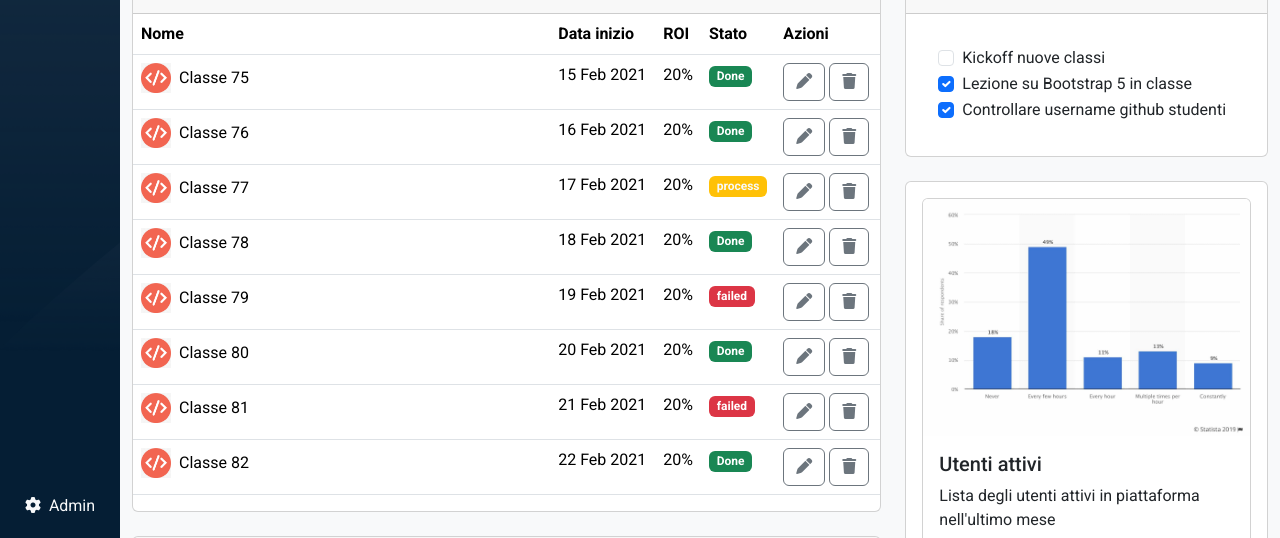
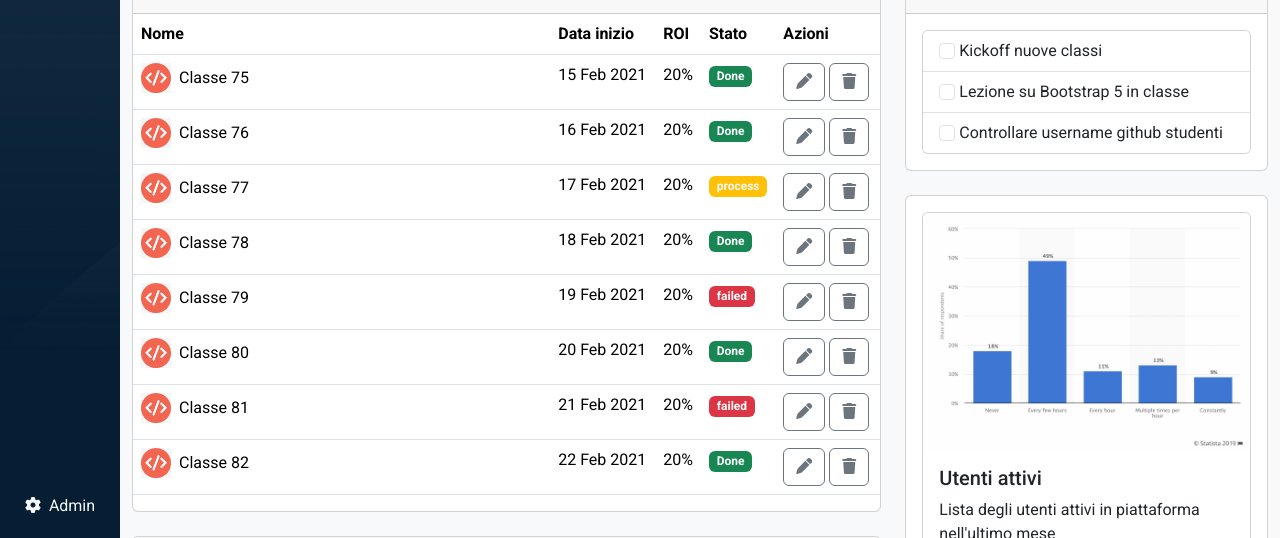
Before and after one commit to WojciechPotoniec/html-css-bootstrap-dashboard, a plain HTML site: page index.html in a window 1280 px wide. Shown: the part 262-800 px from the top of the page. Drawn offline with nearby package versions, Linux system fonts and the light colour scheme.

Commit message:
fixed todo section

```diff
--- a/css/style.css
+++ b/css/style.css
@@ -163,6 +163,9 @@ main {
     .offcanvas.offcanvas-end{
         width: 100%;
     }
+    .container-fluid {
+        flex-direction: column;
+    }
 }
 
 @media screen and (max-width: 576px) {
--- a/index.html
+++ b/index.html
@@ -193,7 +193,7 @@
                                         <label for="formFile" class="form-label">Foto</label>
                                         <input class="form-control" type="file">
                                     </div>
-                                    <div class="form-check p-check ms-3 mb-3">
+                                    <div class="form-check p-check mb-3">
                                         <input class="form-check-input" type="checkbox" value="">
                                         <label class="form-check-label" for="flexCheckDefault">
                                             Seleziona per proseguire
@@ -418,32 +418,35 @@
                                 </div>
                             </div>
                         </div>
-                        <div class="col-12 col-lg-4">
-                            <div class="card mt-4">
+                        <div class="col-12 col-lg-4 mt-4">
+                            <div class="card">
                                 <div class="card-header">
                                     <h2>Todo</h2>
                                 </div>
-                                <div class="card-body m-3">
-                                    <div class="form-check">
-                                        <input class="form-check-input" type="checkbox" value="" id="flexCheckDefault">
+                                <div class="card m-3">
+                                    <ul class="list-group list-group-flush">
+                                        <li class="list-group-item">
+                                            <input class="form-check-input" type="checkbox" value=""
+                                                id="flexCheckDefault">
                                             <label class="form-check-label" for="flexCheckDefault">
                                                 Kickoff nuove classi
                                             </label>
-                                    </div>
-                                    <div class="form-check">
-                                        <input class="form-check-input" type="checkbox" value="" id="flexCheckChecked"
-                                            checked>
-                                        <label class="form-check-label" for="flexCheckChecked">
+                                        </li>
+                                        <li class="list-group-item">
+                                            <input class="form-check-input" type="checkbox" value=""
+                                                id="flexCheckDefault">
+                                            <label class="form-check-label" for="flexCheckDefault">
                                                 Lezione su Bootstrap 5 in classe
                                             </label>
-                                    </div>
-                                    <div class="form-check">
-                                        <input class="form-check-input" type="checkbox" value="" id="flexCheckChecked"
-                                            checked>
-                                        <label class="form-check-label" for="flexCheckChecked">
+                                        </li>
+                                        <li class="list-group-item">
+                                            <input class="form-check-input" type="checkbox" value=""
+                                                id="flexCheckDefault">
+                                            <label class="form-check-label" for="flexCheckDefault">
                                                 Controllare username github studenti
                                             </label>
-                                    </div>
+                                        </li>
+                                    </ul>
                                 </div>
                             </div>
                             <div class="card my-4 p-3">
```
Lines whose indentation alone changed are shown as unchanged.
